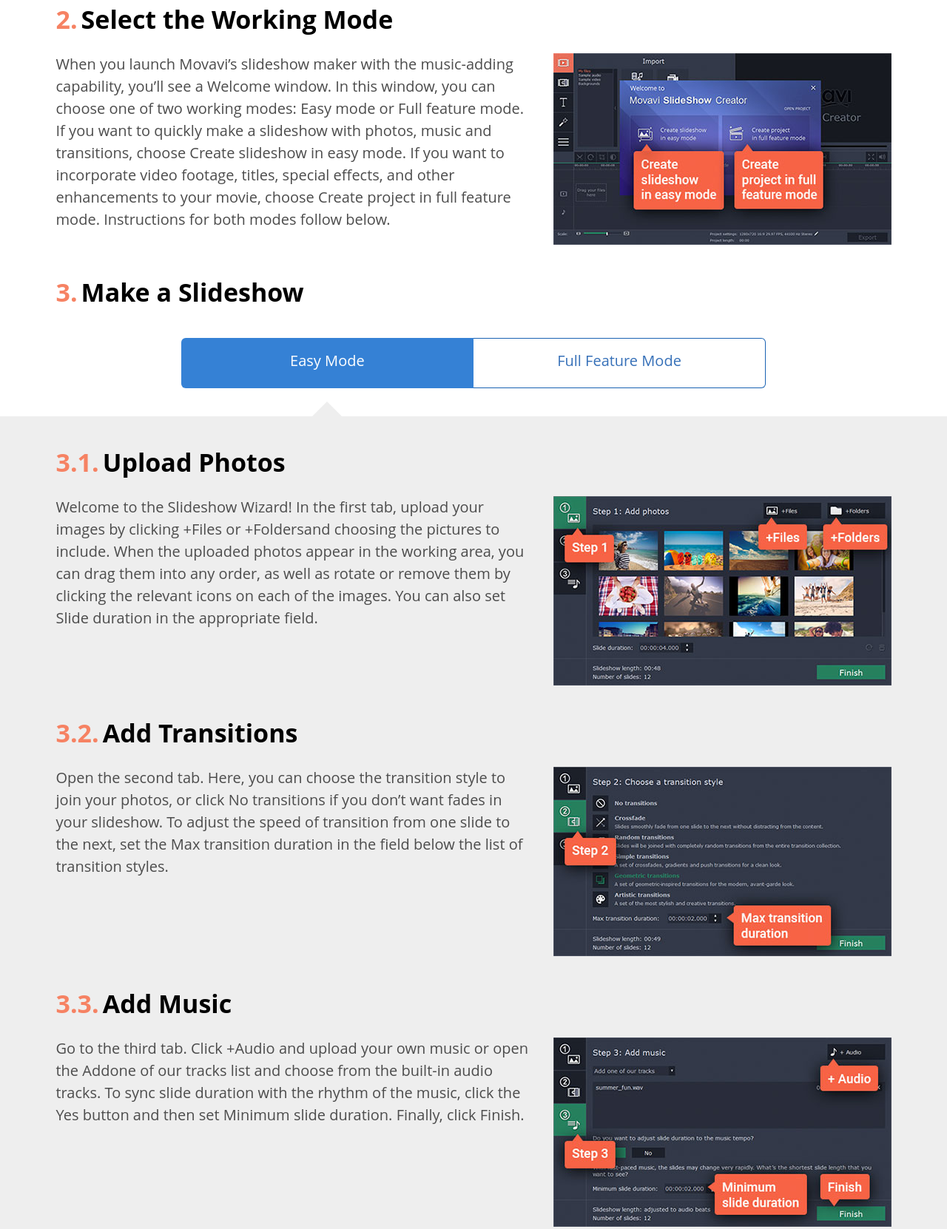
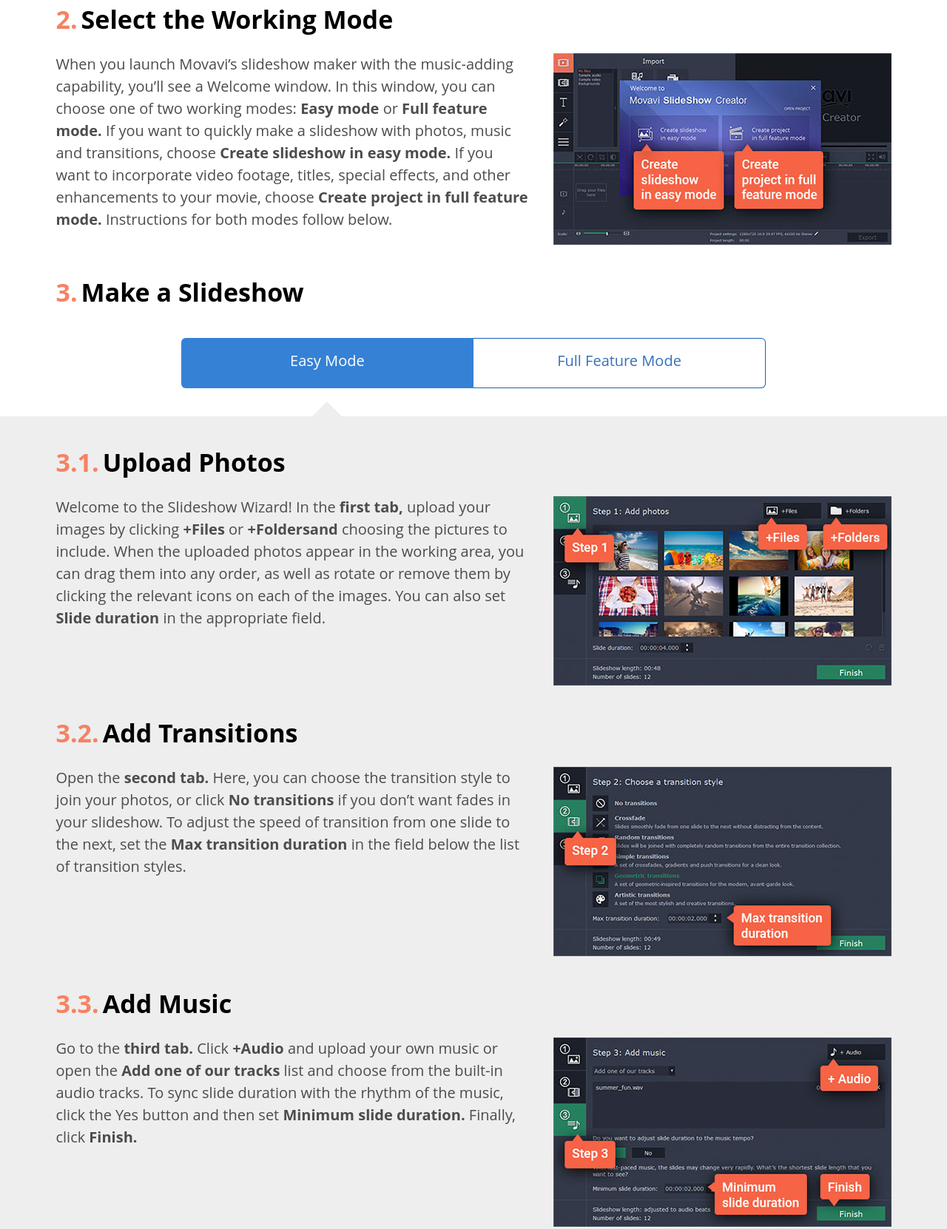
Before and after one commit to matvejril/movavi, a website: page index.html in a window 1280 px wide. Shown: the part 1200-2862 px from the top of the page at 74% size. Drawn offline with Linux system fonts and the light colour scheme.

Commit message:
added bold text

```diff
--- a/index.html
+++ b/index.html
@@ -66,12 +66,12 @@
                         <p class="sm-guide-step__text">
                             When you launch Movavi’s slideshow maker with the music-adding
                             capability, you’ll see a Welcome window. In this window, you can
-                            choose one of two working modes: Easy mode or Full feature
-                            mode. If you want to quickly make a slideshow with photos, music
-                            and transitions, choose Create slideshow in easy mode. If you
+                            choose one of two working modes: <b>Easy mode</b> or <b>Full feature
+                            mode.</b> If you want to quickly make a slideshow with photos, music
+                            and transitions, choose <b>Create slideshow in easy mode.</b> If you
                             want to incorporate video footage, titles, special effects, and other
-                            enhancements to your movie, choose Create project in full
-                            feature mode. Instructions for both modes follow below.
+                            enhancements to your movie, choose <b>Create project in full
+                            feature mode.</b> Instructions for both modes follow below.
                         </p>
                     </figcaption>
                     <img class="sm-guide-step__image" src="images/select-mode.jpg" alt="select-mode">
@@ -94,11 +94,11 @@
                     <figure class="sm-guide-step__content">
                         <figcaption>
                             <p class="sm-guide-step__text">
-                                Welcome to the Slideshow Wizard! In the first tab, upload your images by clicking
-                                +Files or +Foldersand choosing the pictures to include. When the uploaded photos
+                                Welcome to the Slideshow Wizard! In the <b>first tab,</b> upload your images by clicking
+                                <b>+Files</b> or <b>+Foldersand</b> choosing the pictures to include. When the uploaded photos
                                 appear in the working area, you can drag them into any order, as well as rotate or
                                 remove them by clicking the relevant icons on each of the images. You can also set
-                                Slide duration in the appropriate field.
+                                <b>Slide duration</b> in the appropriate field.
                             </p>
                         </figcaption>
                         <img class="sm-guide-step__image" src="images/upload-photo.jpg" alt="upload-photo">
@@ -109,10 +109,10 @@
                     <figure class="sm-guide-step__content">
                         <figcaption>
                             <p class="sm-guide-step__text">
-                                Open the second tab. Here, you can choose the transition style to
-                                join your photos, or click No transitions if you don’t want fades in
+                                Open the <b>second tab.</b> Here, you can choose the transition style to
+                                join your photos, or click <b>No transitions</b> if you don’t want fades in
                                 your slideshow. To adjust the speed of transition from one slide
-                                to the next, set the Max transition duration in the field below
+                                to the next, set the <b>Max transition duration</b> in the field below
                                 the list of transition styles.
                             </p>
                         </figcaption>
@@ -124,11 +124,11 @@
                     <figure class="sm-guide-step__content">
                         <figcaption>
                             <p class="sm-guide-step__text">
-                                Go to the third tab. Click +Audio and upload your own music or
-                                open the Addone of our tracks list and choose from the built-in
+                                Go to the <b>third tab.</b> Click <b>+Audio</b> and upload your own music or
+                                open the <b>Add one of our tracks</b> list and choose from the built-in
                                 audio tracks. To sync slide duration with the rhythm of the music,
-                                click the Yes button and then set Minimum slide duration. Finally,
-                                click Finish.
+                                click the Yes button and then set <b>Minimum slide duration.</b> Finally,
+                                click <b>Finish.</b>
                             </p>
                         </figcaption>
                         <img class="sm-guide-step__image" src="images/add-music.jpg" alt="add-music">
@@ -192,10 +192,10 @@
                 <figure class="sm-guide-step__content">
                     <figcaption>
                         <p class="sm-guide-step__text">
-                            Click the Export button and select the appropriate option from the
+                            Click the <b>Export</b> button and select the appropriate option from the
                             tabs in the upper part of the pop-up window. You can save your
                             slideshow to watch on your computer or mobile device, or prepare
-                            it for uploading to the web. When you’re done, click Start.
+                            it for uploading to the web. When you’re done, click <b>Start.</b>
                             Now you know how to use our handy photo-to-video maker with music,
                             titles and transitions!
                         </p>
--- a/less/btn.less
+++ b/less/btn.less
@@ -132,6 +132,9 @@
         background-color: #eeeeee;
         color: #000000;
         font-weight: bold;
+        &:hover {
+            background-color: #eeeeee;
+        }
         &::after {
             display: none;
         }
```
Also changed, not shown: css/main.css.
